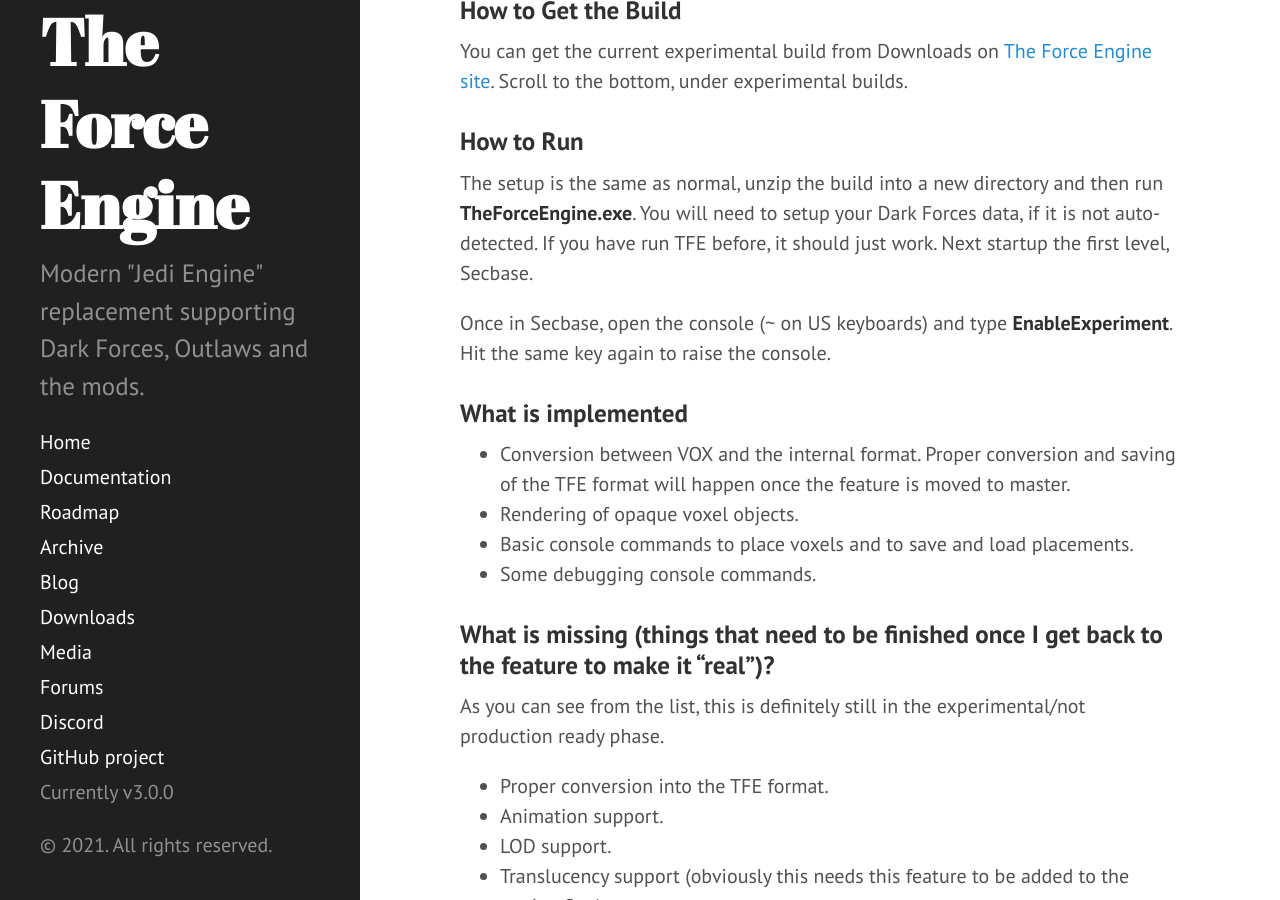
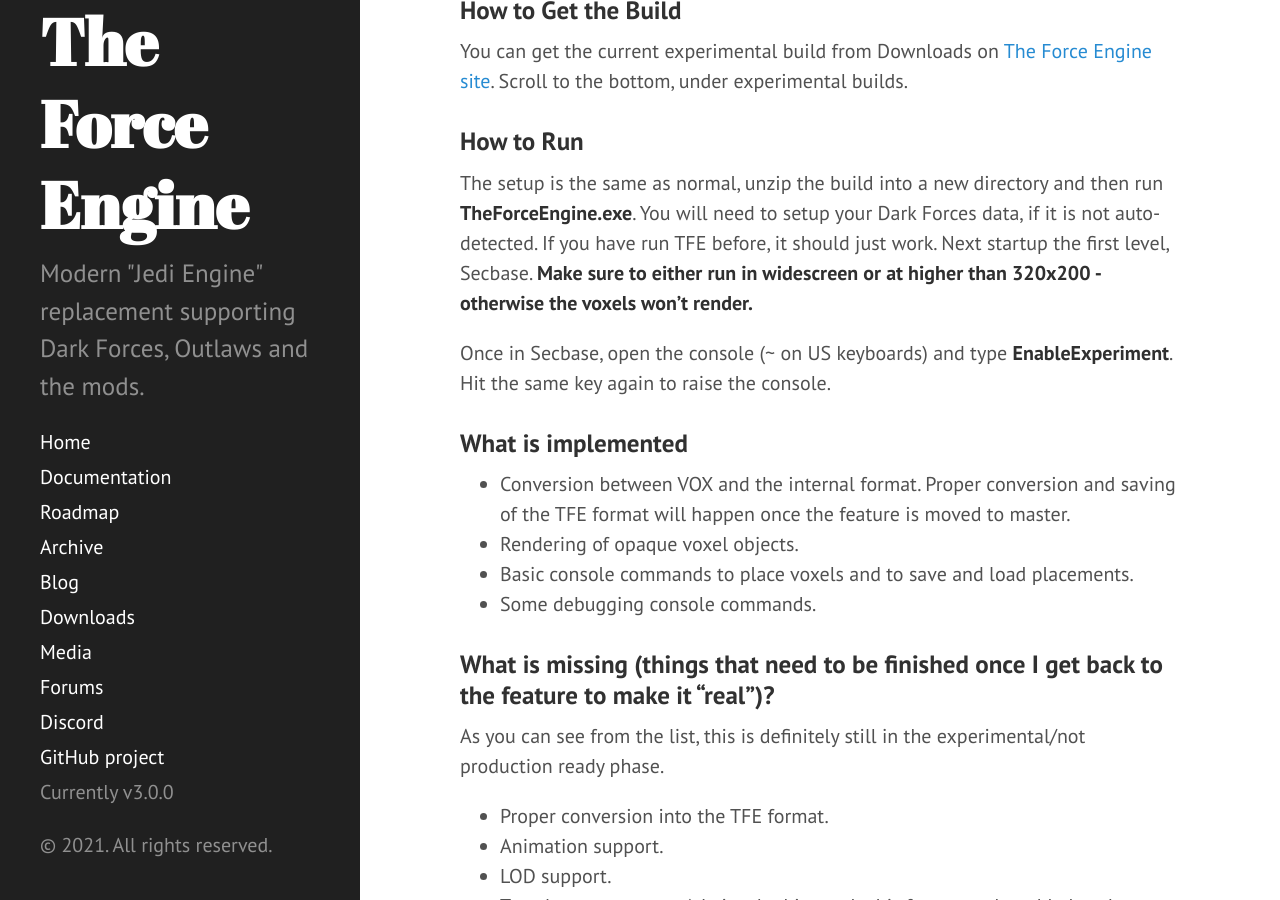
Before and after one commit to TheForceEngine/TheForceEngine.github.io, a Jekyll site: the page built from _posts/2021-01-18-TFE-Update-2021-Plans.md, in a window 1280 px wide and 900 px high, scrolled down 4290 px. Built offline with Jekyll 4.4.1, drawn with Linux system fonts in a browser that asks for light colours.

Commit message:
Update 2021-01-18-TFE-Update-2021-Plans.md

```diff
--- a/_posts/2021-01-18-TFE-Update-2021-Plans.md
+++ b/_posts/2021-01-18-TFE-Update-2021-Plans.md
@@ -63,7 +63,7 @@
 You can get the current experimental build from Downloads on [The Force Engine site](https://theforceengine.github.io/downloads.html). Scroll to the bottom, under experimental builds.
 
 ### How to Run
-The setup is the same as normal, unzip the build into a new directory and then run **TheForceEngine.exe**. You will need to setup your Dark Forces data, if it is not auto-detected. If you have run TFE before, it should just work. Next startup the first level, Secbase.
+The setup is the same as normal, unzip the build into a new directory and then run **TheForceEngine.exe**. You will need to setup your Dark Forces data, if it is not auto-detected. If you have run TFE before, it should just work. Next startup the first level, Secbase. **Make sure to either run in widescreen or at higher than 320x200 - otherwise the voxels won't render.**
 
 Once in Secbase, open the console (~ on US keyboards) and type **EnableExperiment**. Hit the same key again to raise the console.
 
```
